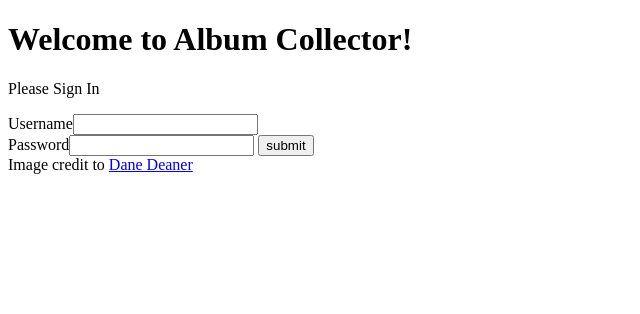
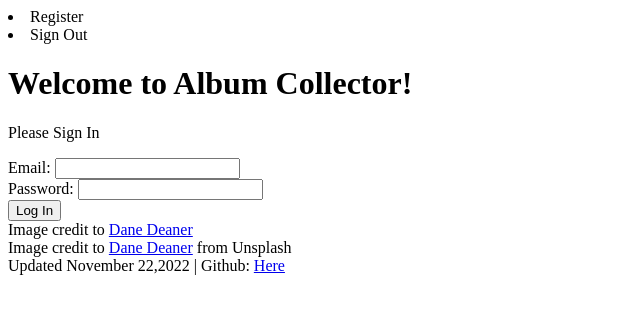
Before and after one commit to LevSarge/albumcollect, a Flask app: template templates/login.html in a window 1280 px wide. Shown: the top 314 px of the page, without its empty margins (0-640 px from the left). Run offline with Flask 2, Linux system fonts and the light colour scheme; the template is opened without the code that fills it: values that come from a table or form of the project are taken from there, others are empty.

Commit message:
Added landing page to help with testing and demo later down the road and edited base.html

```diff
--- a/albumcollect.py
+++ b/albumcollect.py
@@ -68,13 +68,14 @@ def add_album(new_album):
     db.session.add(a)
     db.session.commit()
 
+def delete_album(album):
+    db.session.delete(album)
+    db.session.commit()
+
 """Website routing"""
 @login_manager.user_loader
 def load_user(user_id):
     return User.query.filter_by(id=user_id).first()
-
-#@app.route("/", methods = ["GET"])
-#@login_required
 
 @app.route('/login', methods = ["GET"])
 @login_required
--- a/templates/album.html
+++ b/templates/album.html
@@ -1 +1,3 @@
-{% extends 'base.html'%} {% block content %} {% endblock %}
+{% extends 'base.html'%} {% block content %}
+<!--This needs to be able to display an album's information that the user put in when they added it to their list -->
+{% endblock %}
--- a/templates/base.html
+++ b/templates/base.html
@@ -11,7 +11,14 @@
 </head>
 
 <body>
+    <nav>
+        <li>Register</li>
+        <li>Sign Out</li>
+    </nav>
     {% block content %} Insert content here! {% endblock %}
+    <footer>
+        Image credit to <a href="https://unsplash.com/photos/XAqTc-LLm6A">Dane Deaner</a> from Unsplash <br> Updated November 22,2022 | Github: <a href="https://github.com/LevSarge/albumcollect">Here</a>
+    </footer>
 </body>
 
 </html>
--- /dev/null
+++ b/templates/landing.html
@@ -0,0 +1 @@
+{% extends 'base.html'%} {% block content %} {% endblock %}
--- a/templates/list.html
+++ b/templates/list.html
@@ -1,4 +1,5 @@
 {% extends 'base.html'%} {% block content %}
+<!--Needs to display album names, artist, and tags-->
 <table>
     <tr>
         <th>Album</th>
--- a/templates/login.html
+++ b/templates/login.html
@@ -2,9 +2,21 @@
 <h1>Welcome to Album Collector!</h1>
 <p>Please Sign In</p>
 <form action="/login" method="POST">
-    {{form.username.label}}{{form.username()}}
-    <br> {{form.password.label}}{{form.password()}}
-    <input type="submit" value="submit">
+    <div>
+        <label>Email:
+                <input type="email" name="email" required>
+            </label>
+    </div>
+
+    <div>
+        <label>Password:
+                <input type="password" name="password" required>
+            </label>
+    </div>
+
+    <div>
+        <input type="submit" value="Log In">
+    </div>
 </form>
 
 <footer>Image credit to <a href="https://unsplash.com/photos/XAqTc-LLm6A">Dane Deaner</a></footer>
--- a/templates/signup.html
+++ b/templates/signup.html
@@ -6,5 +6,4 @@
         <br> Create password: {{form.password}}
     </form>
 </div>
-<footer>Image credit to <a href="https://unsplash.com/photos/T3mKJXfdims">blocks</a> from Unsplash</footer>
 {% endblock %}
```
Also changed, not shown: README.md.
